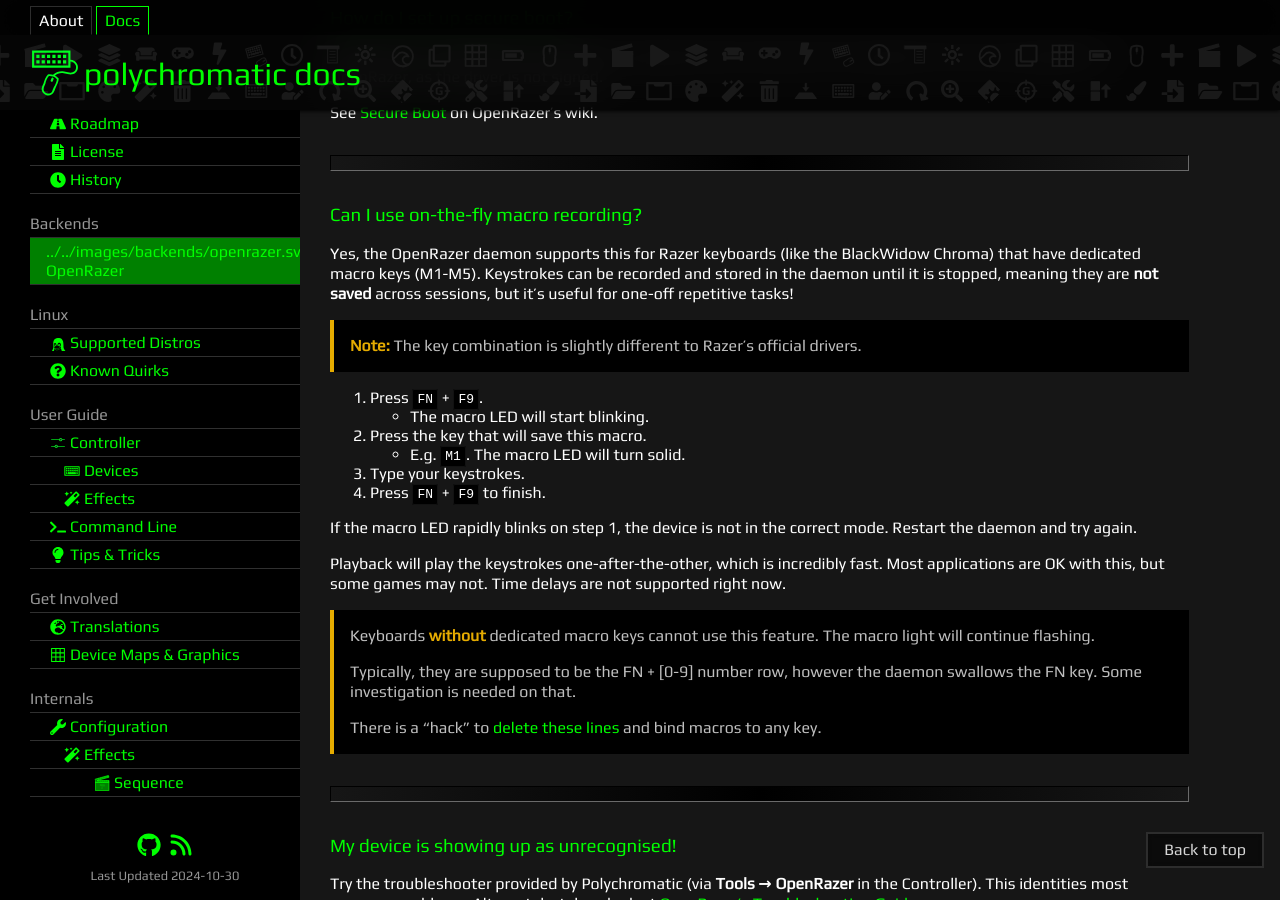
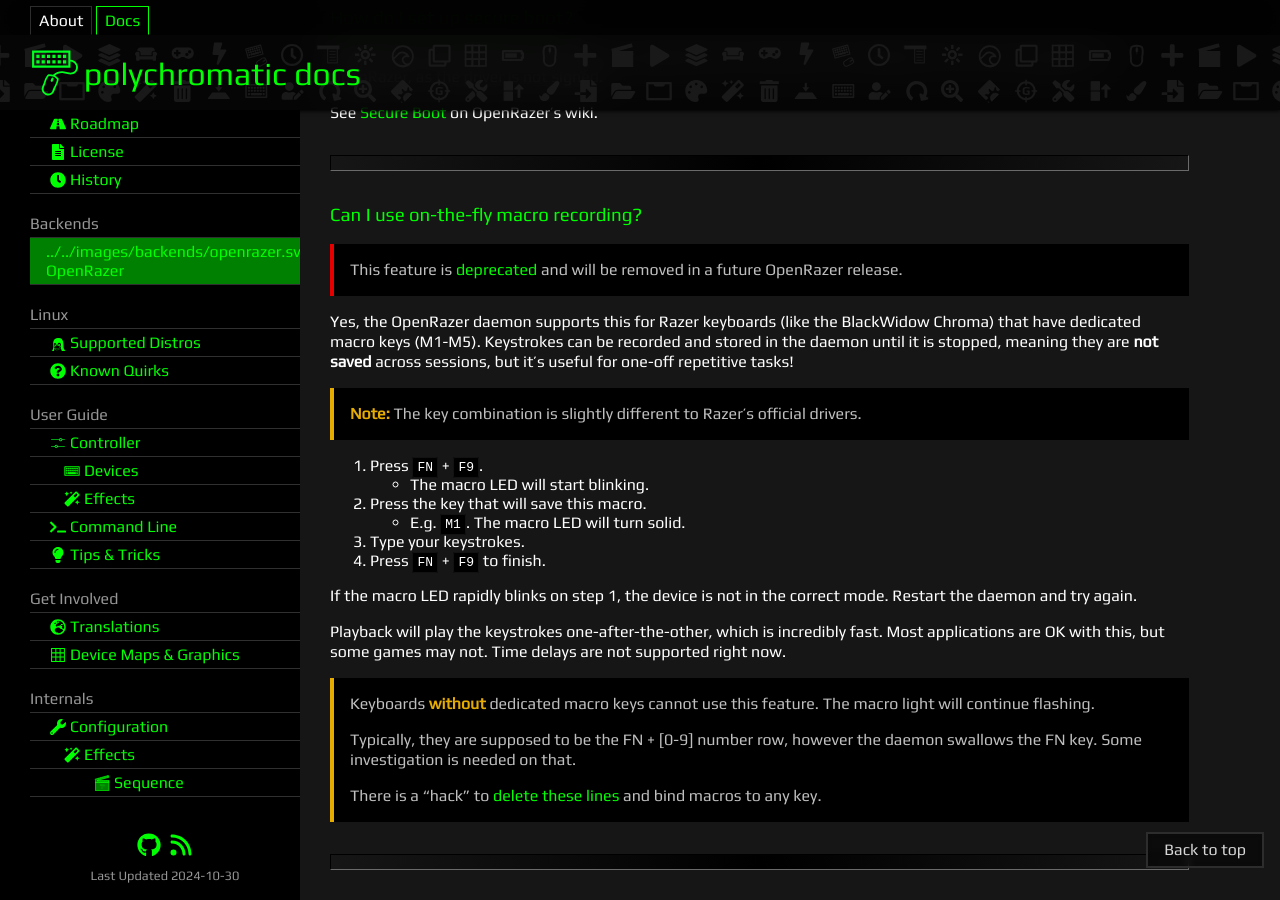
Before and after one commit to polychromatic/polychromatic-docs, a Jekyll site: the page built from pages/openrazer.md, in a window 1280 px wide and 900 px high, scrolled down 1141 px. Built offline with Jekyll 4.4.1, drawn with Linux system fonts in a browser that asks for light colours.

Commit message:
OpenRazer: Mention on-the-fly macro deprecation

```diff
--- a/pages/openrazer.md
+++ b/pages/openrazer.md
@@ -65,6 +65,9 @@ See [Secure Boot](https://github.com/openrazer/openrazer/wiki/Secure-Boot) on Op
 ---
 
 ### Can I use on-the-fly macro recording?
+
+{:.alert}
+> This feature is [deprecated](https://github.com/openrazer/openrazer/pull/2337) and will be removed in a future OpenRazer release.
 
 Yes, the OpenRazer daemon supports this for Razer keyboards (like the BlackWidow Chroma)
 that have dedicated macro keys (M1-M5). Keystrokes can be recorded and stored in
```
